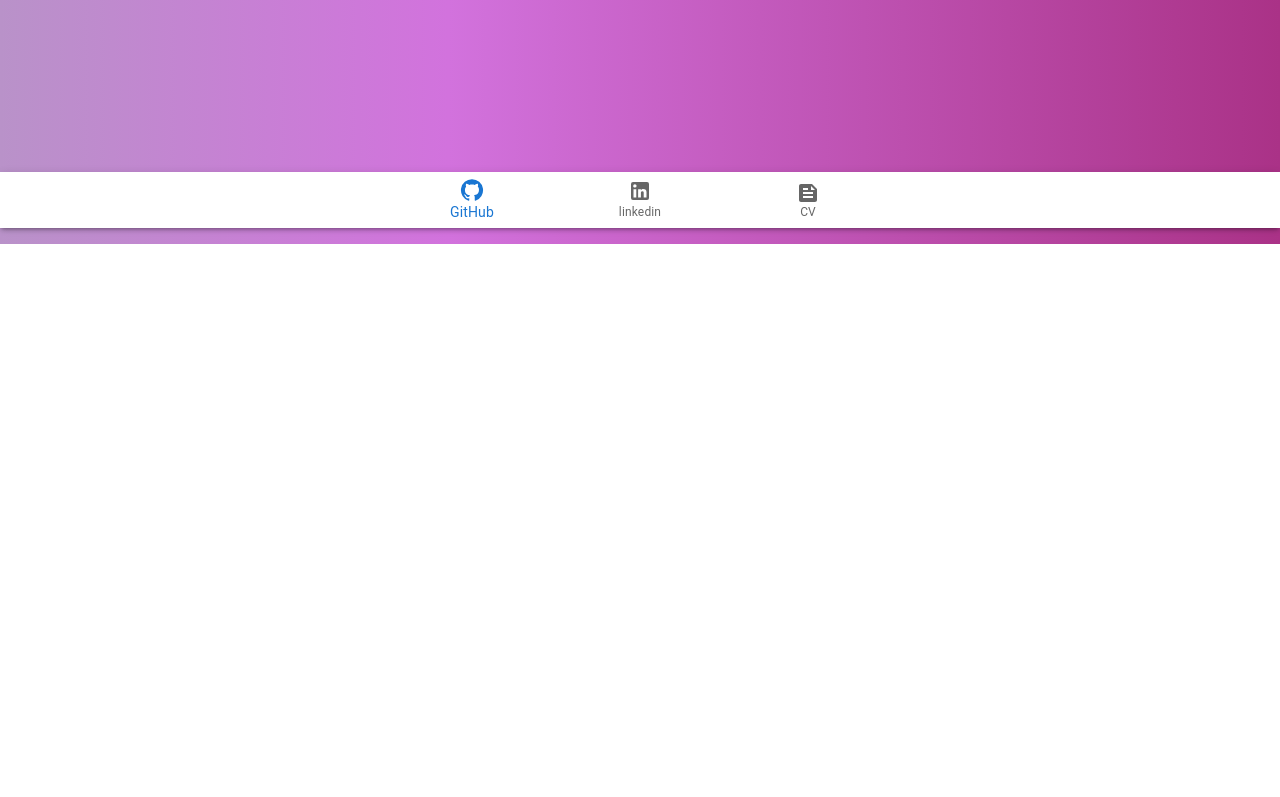
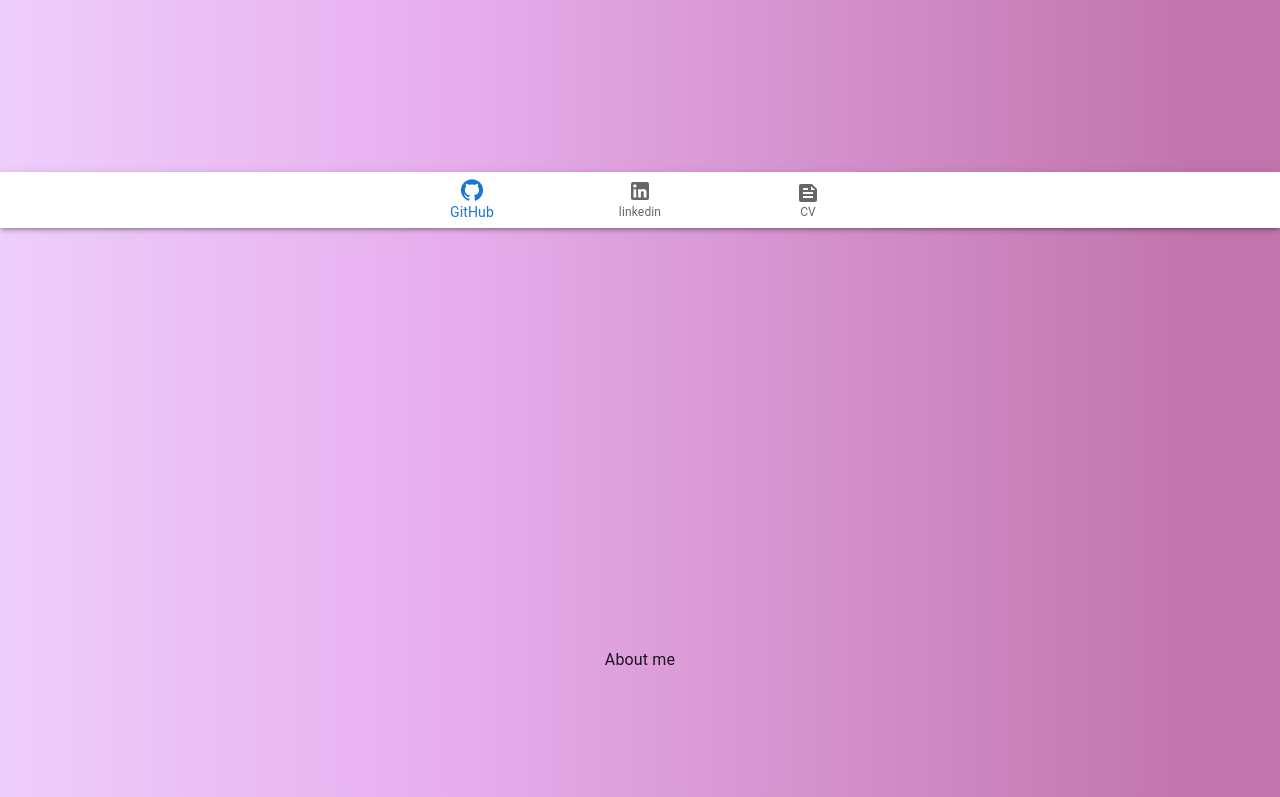
Before and after one commit to ngowran/Dev_Portfolio, a React (Vite) app: page / in a window 1280 px wide. Shown: the part 572-1369 px from the top of the page. Before the commit the page ends 888 px from the top, so only its background shows below. Built offline with nearby package versions, Linux system fonts and the light colour scheme.

Commit message:
Sections

```diff
--- a/src/App.css
+++ b/src/App.css
@@ -2,6 +2,6 @@ main {
   text-align: center;
   vertical-align: center;
   line-height: 100vh;
-  background: rgb(185,146,201);
-  background: linear-gradient(90deg, rgba(185,146,201,1) 0%, rgba(210,114,221,1) 35%, rgba(170,50,135,1) 100%);
+  background: rgb(238,206,251);
+background: linear-gradient(90deg, rgba(238,206,251,1) 0%, rgba(231,174,237,1) 35%, rgba(193,117,172,1) 93%);
 }
--- a/src/App.jsx
+++ b/src/App.jsx
@@ -2,15 +2,27 @@ import React from 'react';
 import './App.css';
 import ResponsiveAppBar from './components/layout/navigation/navbar/navbar.jsx';
 import FixedBottomNavigation from './components/layout/navigation/footer/footer.jsx';
+import AboutSection from './components/layout/sections/about.jsx';
+import ContactSection from './components/layout/sections/contact.jsx';
+import ProjectSection from './components/layout/sections/projects.jsx';
+import SkillSection from './components/layout/sections/skills.jsx';
 
 function App() {
 
   return (
     <React.Fragment>
+
       <ResponsiveAppBar> </ResponsiveAppBar>
-    <main>
-      <p>Niamhs Dev Portfolio</p>
-    </main>
+
+      <main>
+        <p>Niamhs Dev Portfolio</p>
+        <AboutSection id="About"></AboutSection>
+        <SkillSection id="Skill"></SkillSection>
+        <ProjectSection id="Project"></ProjectSection>
+        <ContactSection id="Contact"></ContactSection>
+
+      </main>
+
        <FixedBottomNavigation></FixedBottomNavigation>
       </React.Fragment>
   );
--- a/src/components/layout/navigation/footer/footer.jsx
+++ b/src/components/layout/navigation/footer/footer.jsx
@@ -34,7 +34,7 @@ export default function FixedBottomNavigation() {
   const ref = React.useRef(null);
 
   return (
-    <Box sx={{ pb: 7 }} ref={ref}>
+    <Box  ref={ref}>
       <CssBaseline />
 
       <Paper sx={{ position: 'fixed', bottom: 0, left: 0, right: 0, bgcolor: 'purple'}} elevation={3}>
--- a/src/components/layout/sections/about.jsx
+++ b/src/components/layout/sections/about.jsx
@@ -1,13 +1,15 @@
 import * as React from 'react';
 import { motion } from "framer-motion";
+
 
 const AboutSection = () => {
 
     return (
-       <motion.div
-         whileHover={{ scale: 1.2, rotate: 90 }}
-         whileTap={{ scale: 0.8, rotate: -90, borderRadius: "100%" }}
-  />
+
+      <main>
+      <p>About me</p>
+        </main>
+
     );
 };
 
--- a/src/components/layout/sections/contact.jsx
+++ b/src/components/layout/sections/contact.jsx
@@ -3,7 +3,9 @@ import * as React from 'react';
 const ContactSection = () => {
 
     return (
-      <H1>YAS</H1>
+      <main>
+      <p>Contact</p>
+        </main>
     );
 };
 
--- a/src/components/layout/sections/projects.jsx
+++ b/src/components/layout/sections/projects.jsx
@@ -3,7 +3,10 @@ import * as React from 'react';
 const ProjectSection = () => {
 
     return (
-      <H1>YAS</H1>
+
+      <main>
+      <p>Project</p>
+        </main>
     );
 };
 
--- a/src/components/layout/sections/skills.jsx
+++ b/src/components/layout/sections/skills.jsx
@@ -3,7 +3,9 @@ import * as React from 'react';
 const SkillSection = () => {
 
     return (
-      <H1>YAS</H1>
+      <main>
+      <p>Skill</p>
+        </main>
     );
 };
 
```
